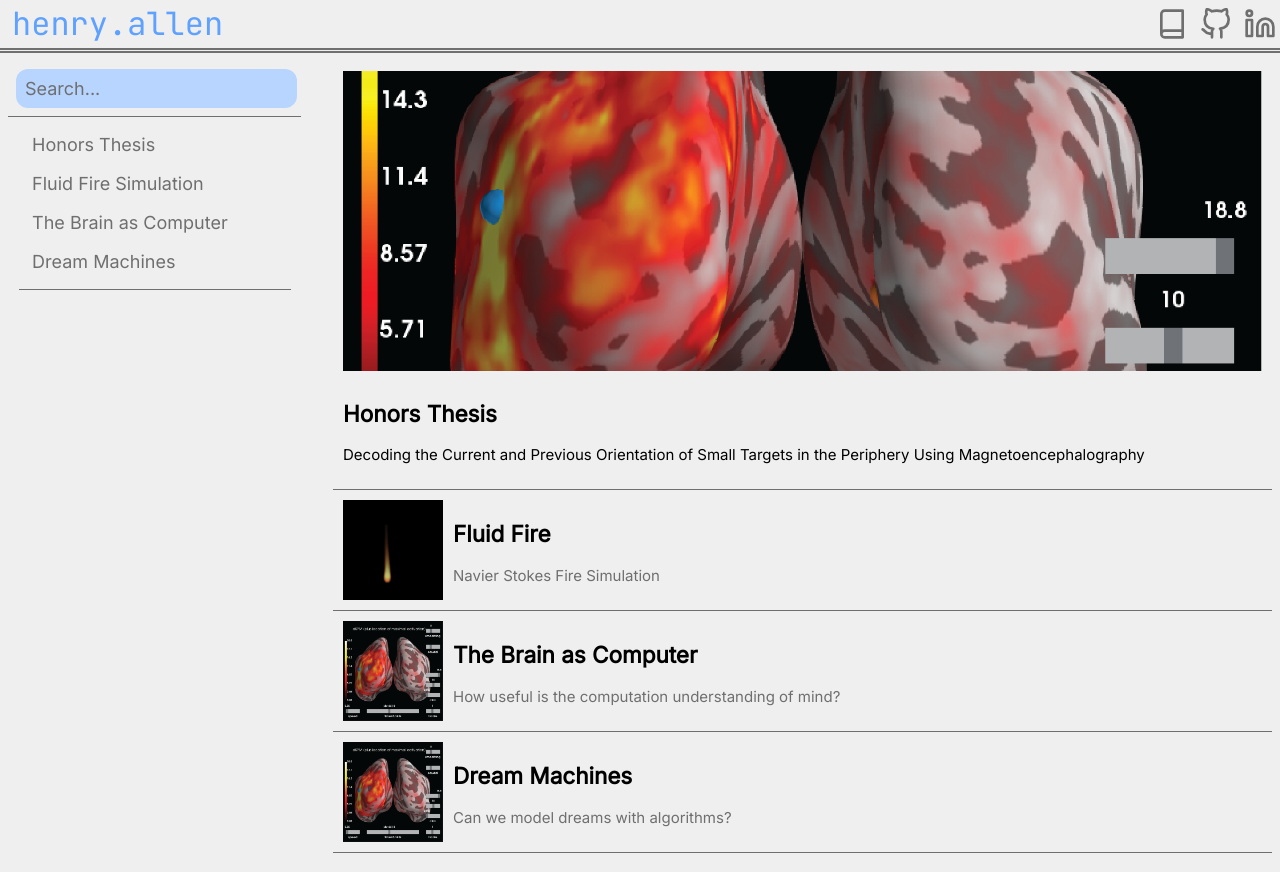
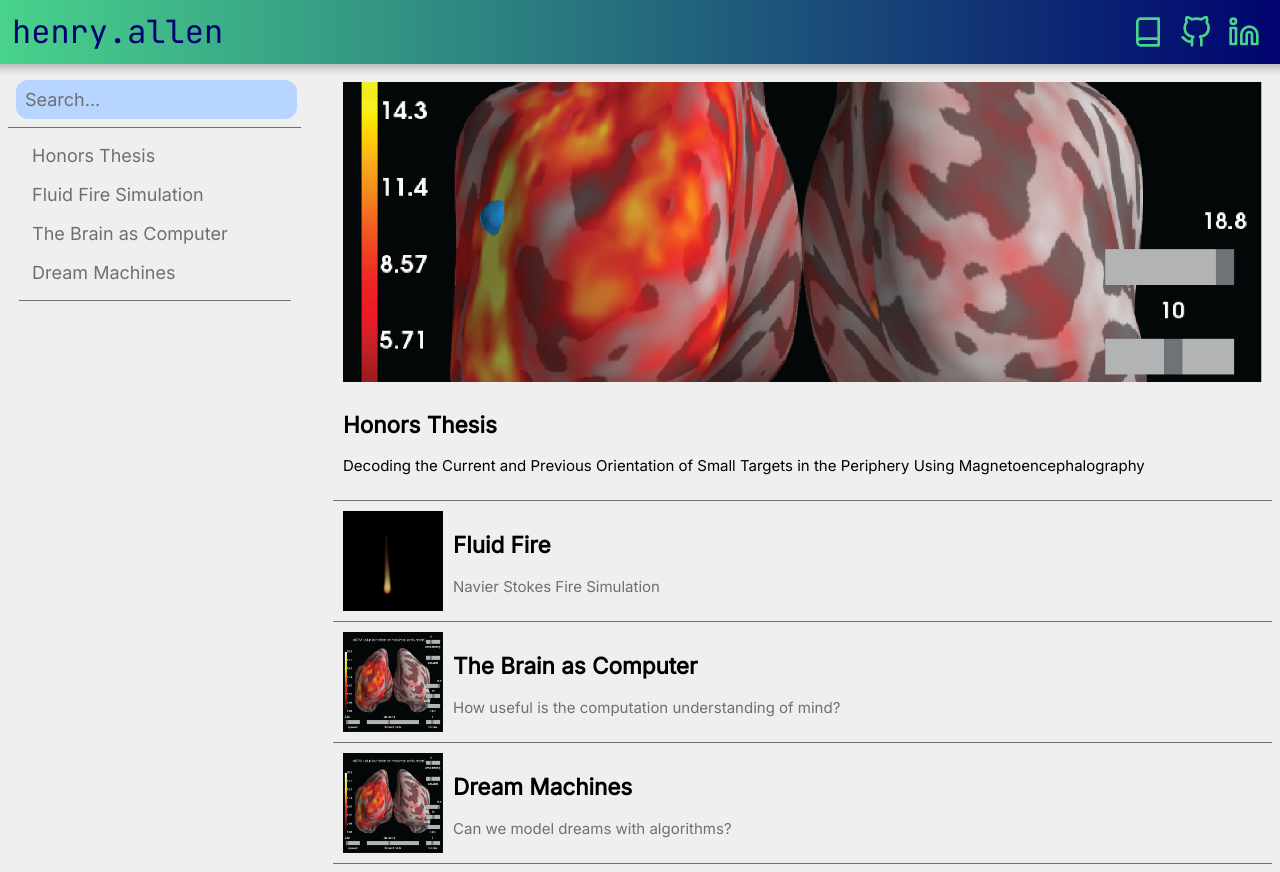
Before and after one commit to hmallen99/hmallen99.github.io, a React (Create React App) app: page / in a window 1280 px wide. Built offline with nearby package versions, Linux system fonts and the light colour scheme.

Commit message:
top bar style

```diff
--- a/src/TopBarContainer.css
+++ b/src/TopBarContainer.css
@@ -12,9 +12,10 @@
     justify-content: flex-start;
     align-items: center;
     gap: 1em;
-    padding: 0.25em;
-    border-bottom: thick double rgba(111, 111, 111, 1);
+    padding: 0.75em;
     width: calc(100% - 0.5em);
+    background-image: linear-gradient(to right, #49D48C, #00026F);
+    filter: drop-shadow(rgba(0, 0, 0, .25) 0px 4px 4px)
 }
 
 .top-bar-title {
@@ -22,7 +23,7 @@
     flex-direction: column;
     justify-content: center;
     align-items: center;
-    color: rgb(94, 161, 255);
+    color: #00026F;
     font-size: 2em;
     padding: 0.25em;
     letter-spacing: 0%;
@@ -49,9 +50,10 @@
     display: flex;
     flex-direction: row;
     justify-content: right;
-    gap: 0.75em;
+    gap: 1em;
     align-items: center;
     line-height: 0.75em;
+    padding-right: 1em;
 }
 
 .top-bar-button:hover {
--- a/src/TopBarContainer.tsx
+++ b/src/TopBarContainer.tsx
@@ -21,13 +21,13 @@ export default function TopBarContainer() {
                     <div className="top-bar-links">
                         <PlainLink to="/resume">
                             <svg xmlns="http://www.w3.org/2000/svg" width="2em" height="2em" viewBox="0 0 48 48" fill="none">
-                                <path d="M8 39C8 37.6739 8.52678 36.4021 9.46447 35.4645C10.4021 34.5268 11.6739 34 13 34H40M8 39C8 40.3261 8.52678 41.5979 9.46447 42.5355C10.4021 43.4732 11.6739 44 13 44H40V4H13C11.6739 4 10.4021 4.52678 9.46447 5.46447C8.52678 6.40215 8 7.67392 8 9V39Z" stroke="#6F6F6F" strokeWidth="4" strokeLinecap="round" strokeLinejoin="round" />
+                                <path d="M8 39C8 37.6739 8.52678 36.4021 9.46447 35.4645C10.4021 34.5268 11.6739 34 13 34H40M8 39C8 40.3261 8.52678 41.5979 9.46447 42.5355C10.4021 43.4732 11.6739 44 13 44H40V4H13C11.6739 4 10.4021 4.52678 9.46447 5.46447C8.52678 6.40215 8 7.67392 8 9V39Z" stroke="#49D48C" strokeWidth="4" strokeLinecap="round" strokeLinejoin="round" />
                             </svg>
                         </PlainLink>
                         <a href="https://github.com/hmallen99">
                             <svg xmlns="http://www.w3.org/2000/svg" width="2em" height="2em" viewBox="0 0 48 48" fill="none">
                                 <g clipPath="url(#clip0_3_41)">
-                                    <path d="M18 38C8 41 8 33 4 32M32 44V36.26C32.075 35.3063 31.9462 34.3476 31.622 33.4476C31.2979 32.5476 30.7859 31.7268 30.12 31.04C36.4 30.34 43 27.96 43 17.04C42.9995 14.2477 41.9254 11.5624 40 9.54C40.9117 7.09701 40.8472 4.3967 39.82 2C39.82 2 37.46 1.3 32 4.96C27.416 3.71764 22.584 3.71764 18 4.96C12.54 1.3 10.18 2 10.18 2C9.15275 4.3967 9.08829 7.09701 10 9.54C8.06025 11.5774 6.98505 14.2869 7 17.1C7 27.94 13.6 30.32 19.88 31.1C19.222 31.7799 18.7145 32.5908 18.3906 33.4798C18.0667 34.3689 17.9336 35.3161 18 36.26V44" stroke="#6F6F6F" strokeWidth="4" strokeLinecap="round" strokeLinejoin="round" />
+                                    <path d="M18 38C8 41 8 33 4 32M32 44V36.26C32.075 35.3063 31.9462 34.3476 31.622 33.4476C31.2979 32.5476 30.7859 31.7268 30.12 31.04C36.4 30.34 43 27.96 43 17.04C42.9995 14.2477 41.9254 11.5624 40 9.54C40.9117 7.09701 40.8472 4.3967 39.82 2C39.82 2 37.46 1.3 32 4.96C27.416 3.71764 22.584 3.71764 18 4.96C12.54 1.3 10.18 2 10.18 2C9.15275 4.3967 9.08829 7.09701 10 9.54C8.06025 11.5774 6.98505 14.2869 7 17.1C7 27.94 13.6 30.32 19.88 31.1C19.222 31.7799 18.7145 32.5908 18.3906 33.4798C18.0667 34.3689 17.9336 35.3161 18 36.26V44" stroke="#49D48C" strokeWidth="4" strokeLinecap="round" strokeLinejoin="round" />
                                 </g>
                                 <defs>
                                     <clipPath id="clip0_3_41">
@@ -38,9 +38,9 @@ export default function TopBarContainer() {
                         </a>
                         <a href="https://www.linkedin.com/in/henry-allen-3bb745150/">
                             <svg xmlns="http://www.w3.org/2000/svg" width="2em" height="2em" viewBox="0 0 48 48" fill="none">
-                                <path d="M32 16C35.1826 16 38.2348 17.2643 40.4853 19.5147C42.7357 21.7652 44 24.8174 44 28V42H36V28C36 26.9391 35.5786 25.9217 34.8284 25.1716C34.0783 24.4214 33.0609 24 32 24C30.9391 24 29.9217 24.4214 29.1716 25.1716C28.4214 25.9217 28 26.9391 28 28V42H20V28C20 24.8174 21.2643 21.7652 23.5147 19.5147C25.7652 17.2643 28.8174 16 32 16Z" stroke="#6F6F6F" strokeWidth="4" strokeLinecap="round" strokeLinejoin="round" />
-                                <path d="M12 18H4V42H12V18Z" stroke="#6F6F6F" strokeWidth="4" strokeLinecap="round" strokeLinejoin="round" />
-                                <path d="M8 12C10.2091 12 12 10.2091 12 8C12 5.79086 10.2091 4 8 4C5.79086 4 4 5.79086 4 8C4 10.2091 5.79086 12 8 12Z" stroke="#6F6F6F" strokeWidth="4" strokeLinecap="round" strokeLinejoin="round" />
+                                <path d="M32 16C35.1826 16 38.2348 17.2643 40.4853 19.5147C42.7357 21.7652 44 24.8174 44 28V42H36V28C36 26.9391 35.5786 25.9217 34.8284 25.1716C34.0783 24.4214 33.0609 24 32 24C30.9391 24 29.9217 24.4214 29.1716 25.1716C28.4214 25.9217 28 26.9391 28 28V42H20V28C20 24.8174 21.2643 21.7652 23.5147 19.5147C25.7652 17.2643 28.8174 16 32 16Z" stroke="#49D48C" strokeWidth="4" strokeLinecap="round" strokeLinejoin="round" />
+                                <path d="M12 18H4V42H12V18Z" stroke="#49D48C" strokeWidth="4" strokeLinecap="round" strokeLinejoin="round" />
+                                <path d="M8 12C10.2091 12 12 10.2091 12 8C12 5.79086 10.2091 4 8 4C5.79086 4 4 5.79086 4 8C4 10.2091 5.79086 12 8 12Z" stroke="#49D48C" strokeWidth="4" strokeLinecap="round" strokeLinejoin="round" />
                             </svg>
                         </a>
                     </div>
```
